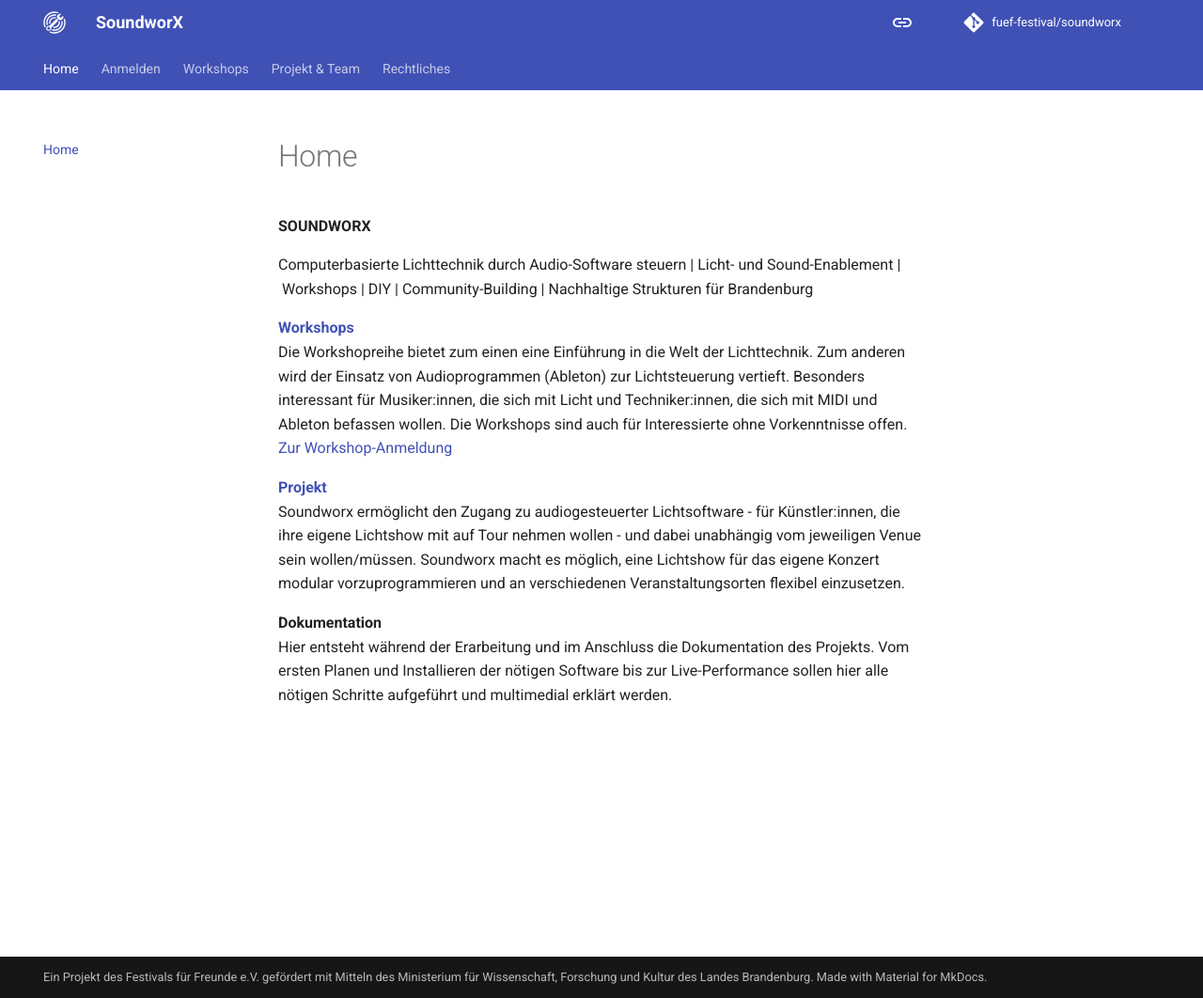
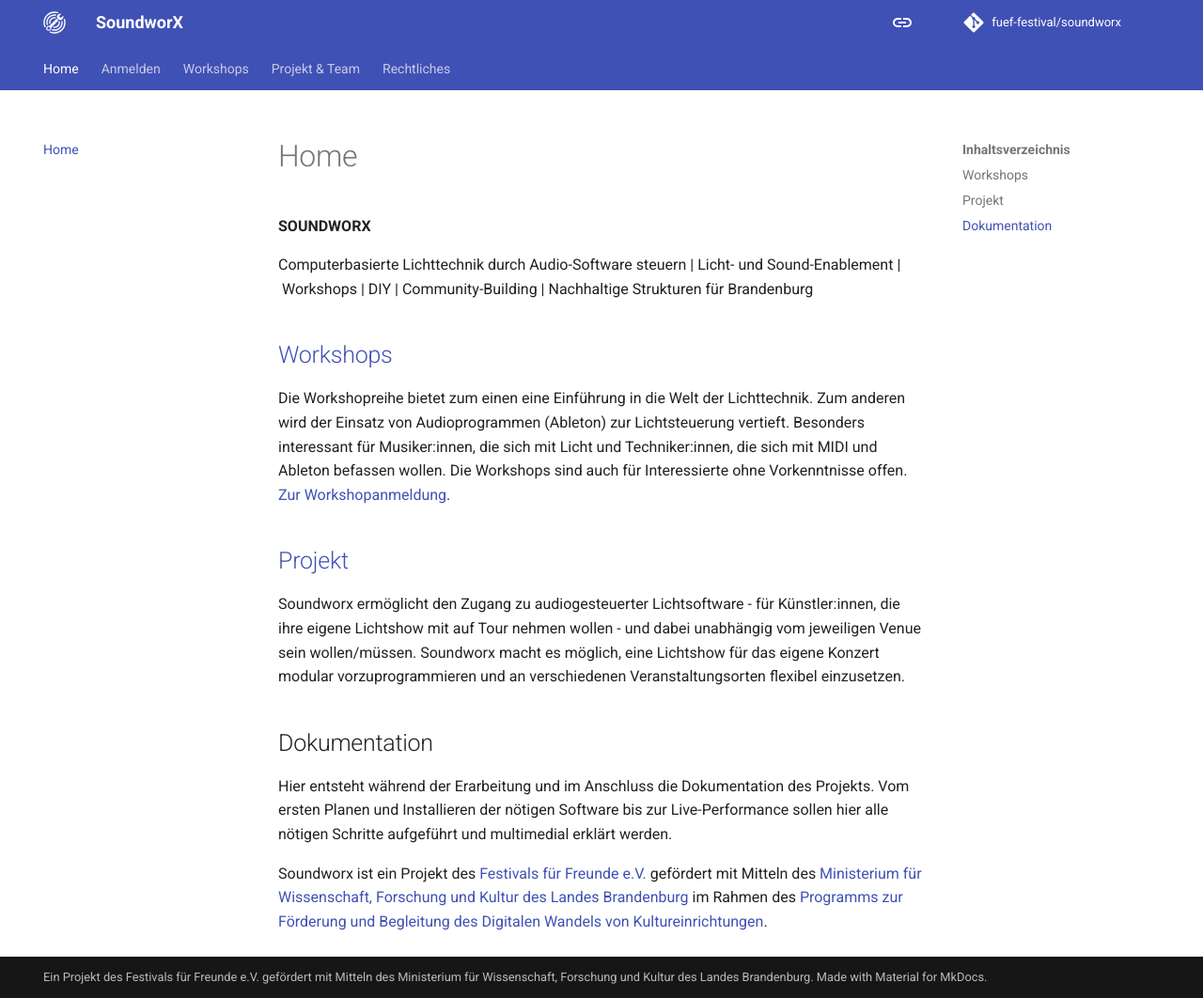
Before and after one commit to fuef-festival/soundworx, an MkDocs documentation site: the page built from docs/index.md, in a window 1280 px wide and 1062 px high. Shown: the whole window at 94% size. Built offline with MkDocs 1.6.1 and Material for MkDocs 9.7.7, drawn with Linux system fonts in a browser that asks for light colours; plug-ins that fetch from the network failed and are left out; comment, search, counter and statistics services are not loaded.

Commit message:
some tweaking on the index page

```diff
--- a/docs/index.md
+++ b/docs/index.md
@@ -2,11 +2,15 @@
 
 Computerbasierte Lichttechnik durch Audio-Software steuern | Licht- und Sound-Enablement | Workshops | DIY | Community-Building | Nachhaltige Strukturen für Brandenburg
 
-**<a href="http://soundworx.org/workshops">Workshops</a>**<br>
-Die Workshopreihe bietet zum einen eine Einführung in die Welt der Lichttechnik. Zum anderen wird der Einsatz von Audioprogrammen (Ableton) zur Lichtsteuerung vertieft. Besonders interessant für Musiker:innen, die sich mit Licht und Techniker:innen, die sich mit MIDI und Ableton befassen wollen. Die Workshops sind auch für Interessierte ohne Vorkenntnisse offen.<br><a href="http://soundworx.org/register">Zur Workshop-Anmeldung</a>
+## [Workshops](https://soundworx.org/workshops)
 
-**<a href="http://soundworx.org/project">Projekt</a>**<br>
+Die Workshopreihe bietet zum einen eine Einführung in die Welt der Lichttechnik. Zum anderen wird der Einsatz von Audioprogrammen (Ableton) zur Lichtsteuerung vertieft. Besonders interessant für Musiker:innen, die sich mit Licht und Techniker:innen, die sich mit MIDI und Ableton befassen wollen. Die Workshops sind auch für Interessierte ohne Vorkenntnisse offen. [Zur Workshopanmeldung](/register).
+
+## [Projekt](https://soundworx.org/project)
+
 Soundworx ermöglicht den Zugang zu audiogesteuerter Lichtsoftware - für Künstler:innen, die ihre eigene Lichtshow mit auf Tour nehmen wollen - und dabei unabhängig vom jeweiligen Venue sein wollen/müssen. Soundworx macht es möglich, eine Lichtshow für das eigene Konzert modular vorzuprogrammieren und an verschiedenen Veranstaltungsorten flexibel einzusetzen.
 
-**Dokumentation**<br>
+## Dokumentation
 Hier entsteht während der Erarbeitung und im Anschluss die Dokumentation des Projekts. Vom ersten Planen und Installieren der nötigen Software bis zur Live-Performance sollen hier alle nötigen Schritte aufgeführt und multimedial erklärt werden.
+
+Soundworx ist ein Projekt des [Festivals für Freunde e.V.](http://www.festivalfuerfreunde.de/) gefördert mit Mitteln des [Ministerium für Wissenschaft, Forschung und Kultur des Landes Brandenburg](https://mwfk.brandenburg.de/mwfk/de/) im Rahmen des [Programms zur Förderung und Begleitung des Digitalen Wandels von Kultureinrichtungen](https://mwfk.brandenburg.de/mwfk/de/kultur/digitalisierung-in-der-kultur/).
```
Also changed, not shown: README.md (+4 -0 lines).
